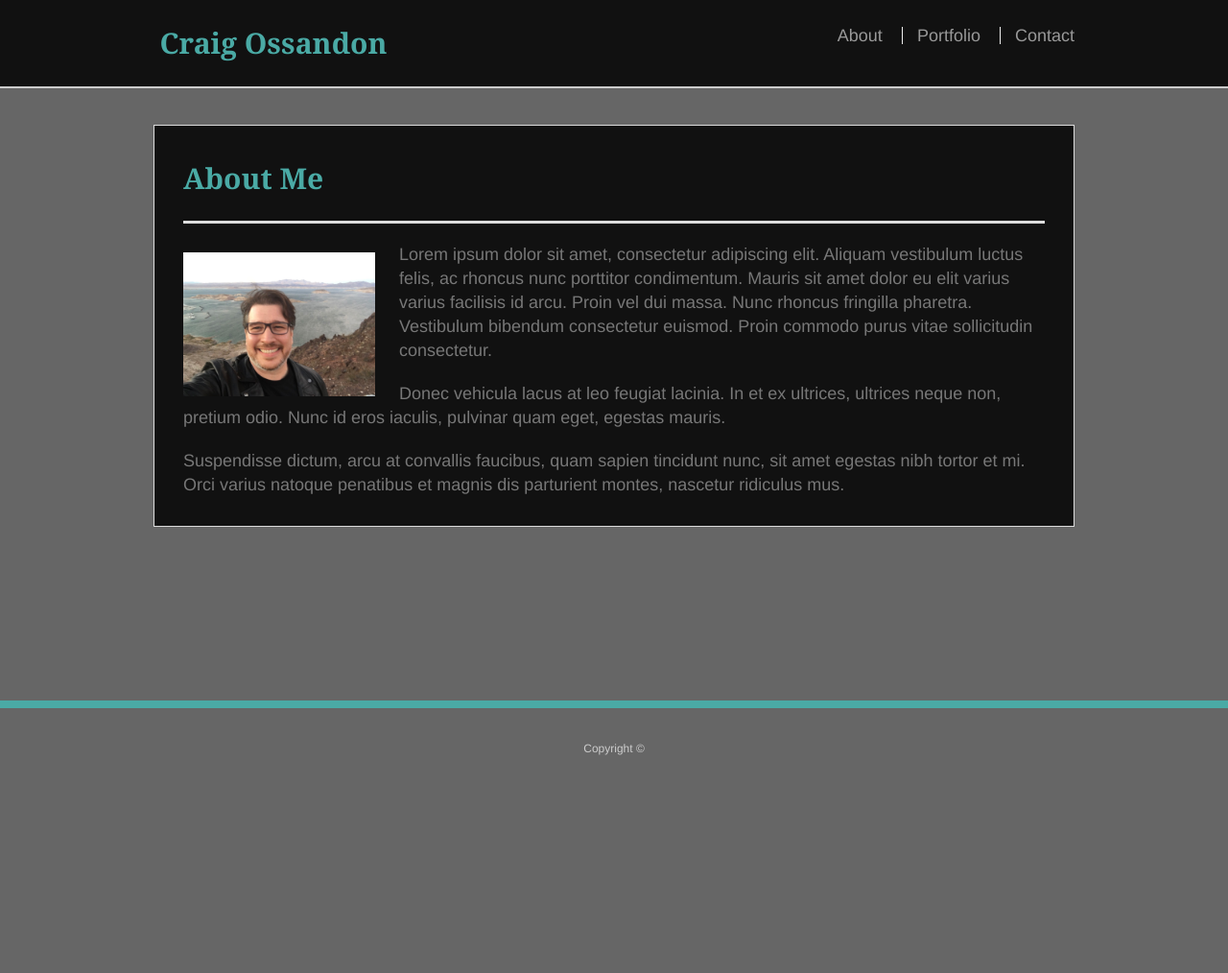
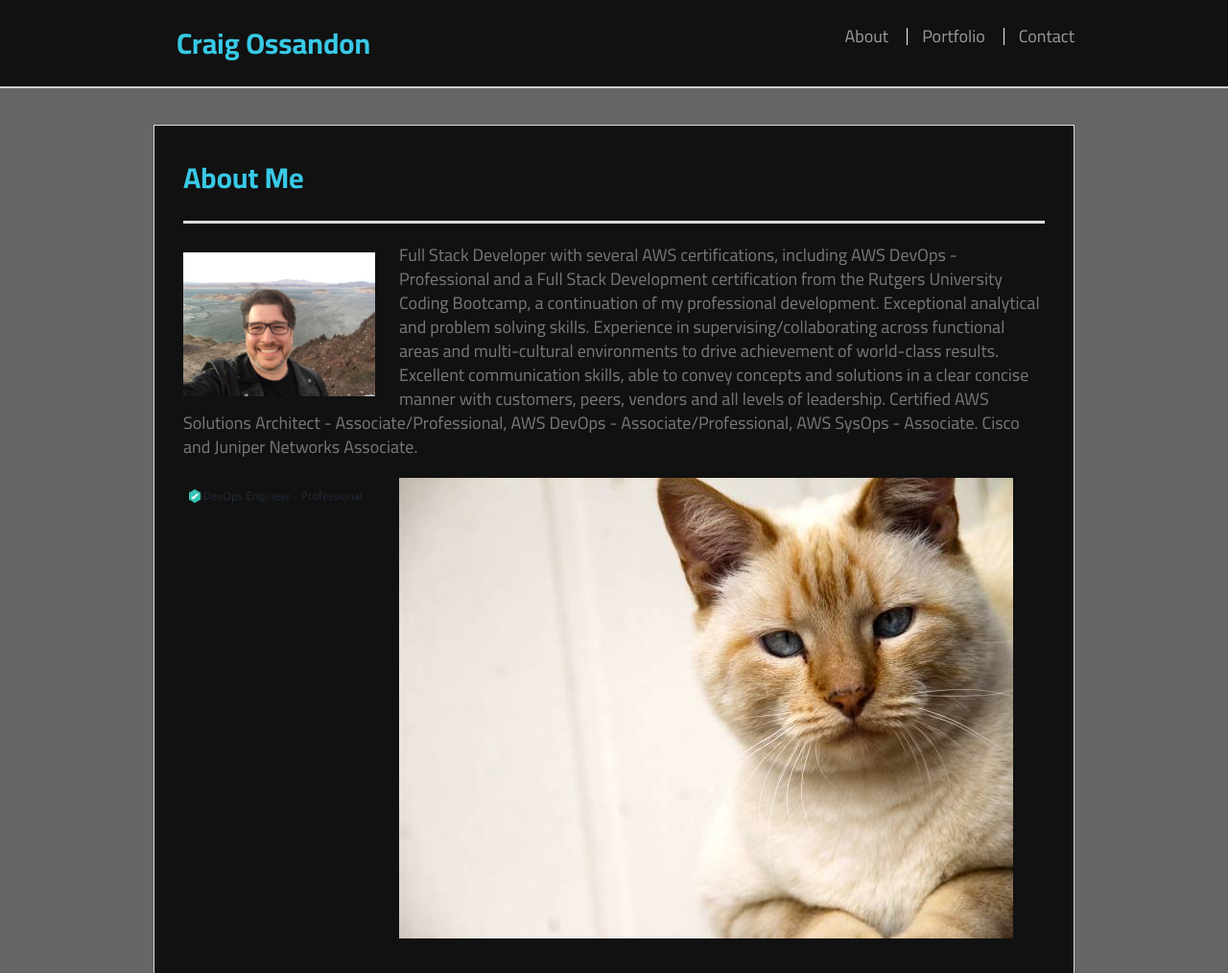
Before and after one commit to Sandman105/Responsive-Portfolio, a plain HTML site: page index.html in a window 1280 px wide. Shown: the top 1014 px of the page at 96% size. Before the commit the page ends 800 px from the top, so only its background shows below. Drawn offline with Linux system fonts and the light colour scheme.

Commit message:
updated fonts, information page

```diff
--- a/assets/css/style.css
+++ b/assets/css/style.css
@@ -1,5 +1,5 @@
 body {
-  font-family: 'Franklin Gothic Medium', 'Arial Narrow', Arial, sans-serif;
+  font-family: Cairo, 'Franklin Gothic Medium', 'Arial Narrow', Arial, sans-serif;
   font-size: 18px;
   line-height: 25px;
   color: #777777;
@@ -28,9 +28,9 @@ p:last-child {
 }
 
 h1, h2, h3 {
-  font-family: Georgia, Times, "Times New Roman", serif;
+  font-family: Cairo, Georgia, Times, "Times New Roman", serif;
   font-weight: 700;
-  color: #4aaaa5;
+  color: #38C9E6;
 }
 
 h1 {
@@ -61,11 +61,11 @@ h2, h3 {
   float: left;
   width: 250px;
   height: 90px;
-  font-family: Georgia, Times, "Times New Roman", serif;
+  font-family: Cairo, Georgia, Times, "Times New Roman", serif;
   font-size: 30px;
   font-weight: 700;
   line-height: 90px;
-  color: #4aaaa5;
+  color: #38C9E6;
   text-align: center;
   text-decoration: none;
   background: #111111;
@@ -100,7 +100,7 @@ footer {
   color: #cccccc;
   text-align: center;
   background: #666666;
-  border-top: 8px solid #4aaaa5;
+  border-top: 8px solid #38C9E6;
   height: 50px;
 }
 
@@ -156,7 +156,7 @@ h3, h2 {
   margin-bottom: 0;
   font-weight: 300;
   line-height: 30px;
-  color: #4aaaa5;
+  color: #38C9E6;
   text-align: center;
   background: #111111;
   border-bottom: 0;
@@ -201,7 +201,7 @@ input[type=submit] {
   font-size: 18px;
   color: #ffffff;
   cursor: pointer;
-  background: #4aaaa5;
+  background: #38C9E6;
   border: 0 none;
 }
 
@@ -218,7 +218,7 @@ input[type=submit] {
   }
   #logo {
     background: #111111;
-    color: #4aaaa5;
+    color: #38C9E6;
   }
   /* Remember inline-block used to display horizontal navigational links, so a list of items side by side */
   nav {
@@ -238,12 +238,12 @@ input[type=submit] {
   /* portfolio page */
   .work h3 {
     background: #111111;
-    color: #4aaaa5;
+    color: #38C9E6;
   }
   /* contact page */
   input[type=submit] {
     border: 2px solid #dddddd;
-    color: #4aaaa5;
+    color: #38C9E6;
     background: #111111;
   }
 }
--- a/index.html
+++ b/index.html
@@ -6,6 +6,7 @@
   <title>About | Craig Ossandon</title>
   <link rel="stylesheet" type="text/css" href="assets/css/reset.css">
   <link rel="stylesheet" type="text/css" href="assets/css/style.css">
+  <link href="https://fonts.googleapis.com/css?family=Cairo:400,700&display=swap" rel="stylesheet">
   <meta name="viewport" content="width=device-width, initial-scale=1.0">
 </head>
 
@@ -27,16 +28,13 @@
 
       <img src="assets/images/craig_ossandon.jpg" class="auth-image" alt="Craig Ossandon">
 
-      <p>Lorem ipsum dolor sit amet, consectetur adipiscing elit. Aliquam vestibulum luctus felis, ac rhoncus nunc
-        porttitor condimentum. Mauris sit amet dolor eu elit varius varius facilisis id arcu. Proin vel dui massa. Nunc
-        rhoncus fringilla pharetra. Vestibulum bibendum consectetur euismod. Proin commodo purus vitae sollicitudin
-        consectetur.</p>
 
-      <p>Donec vehicula lacus at leo feugiat lacinia. In et ex ultrices, ultrices neque non, pretium odio. Nunc id eros
-        iaculis, pulvinar quam eget, egestas mauris.</p>
+      <p>Full Stack Developer with several AWS certifications, including AWS DevOps - Professional and a Full Stack Development certification from the Rutgers University Coding Bootcamp, a continuation of my professional development. Exceptional analytical and problem solving skills. Experience in supervising/collaborating across functional areas and multi-cultural environments to drive achievement of world-class results. Excellent communication skills, able to convey concepts and solutions in a clear concise manner with customers, peers, vendors and all levels of leadership. Certified AWS Solutions Architect - Associate/Professional, AWS DevOps - Associate/Professional, AWS SysOps - Associate. Cisco and Juniper Networks Associate.</p>
+      <div>
+        <img src="/assets/images/cat.jpg" alt="AWS">
+        <img src="/assets/images/devops-engineer-professional-tag_270x24.jpg" class="auth-image" alt="AWS">
+      </div>
 
-      <p>Suspendisse dictum, arcu at convallis faucibus, quam sapien tincidunt nunc, sit amet egestas nibh tortor et mi.
-        Orci varius natoque penatibus et magnis dis parturient montes, nascetur ridiculus mus.</p>
 
     </section>
 
```
Also changed, not shown: contact.html (+1 -0 lines), portfolio.html (+7 -1 lines), assets/images/devops-engineer-professional-tag_270x24.jpg (added).
